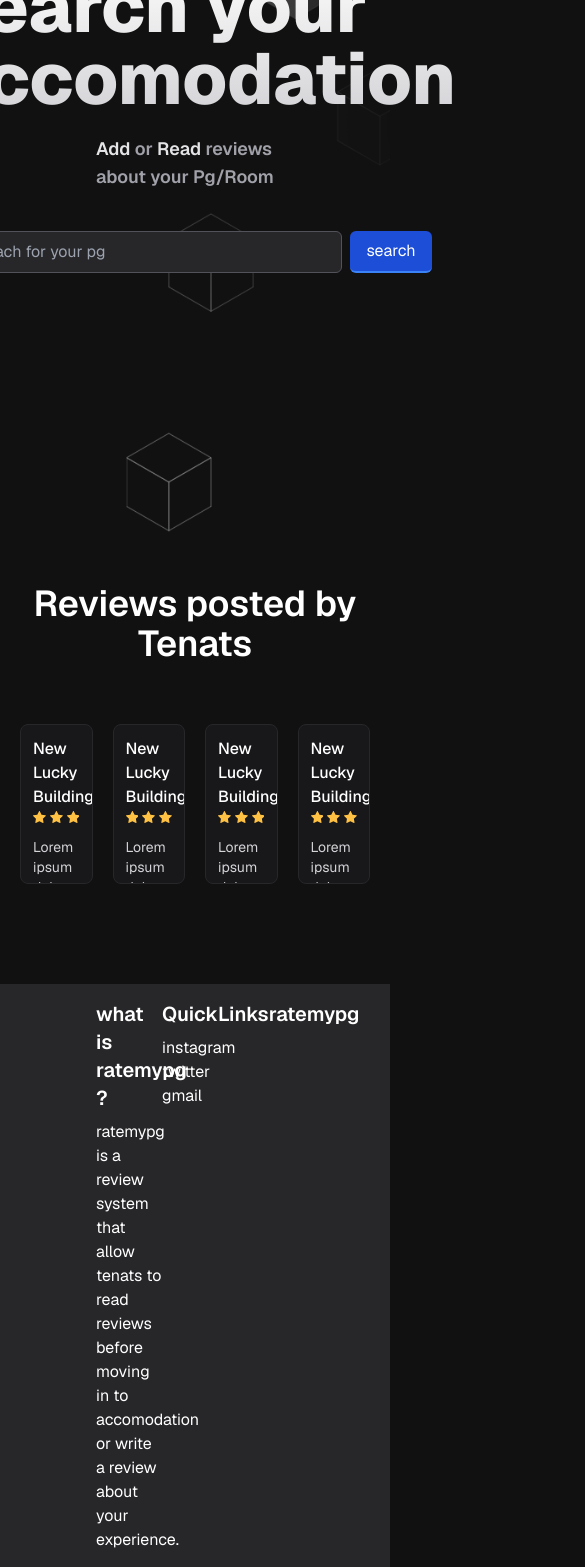
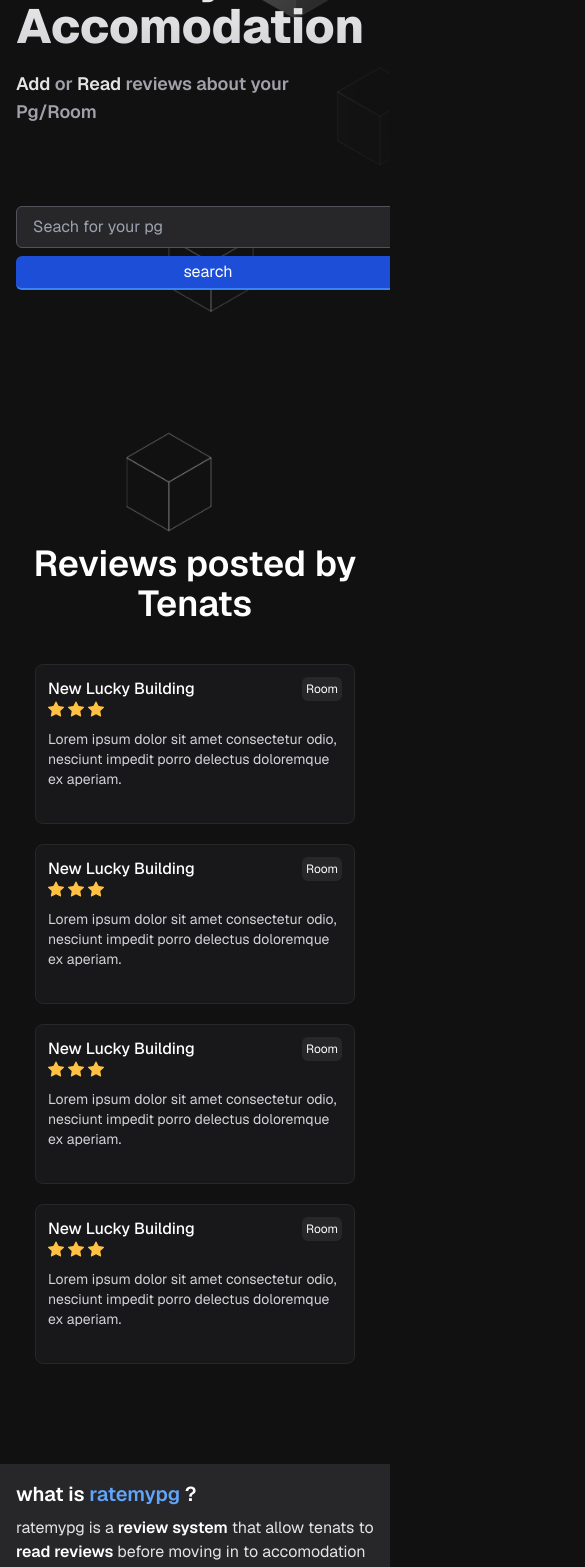
Before and after one commit to walkerthecreator/ratemypg.in, a Next.js app: page / in a window 390 px wide. Shown: the part 300-1867 px from the top of the page, 585 px wide, since content can reach past the window. Built offline with nearby package versions, Linux system fonts and the light colour scheme; a web font is replaced by a local one.

Commit message:
Fixed Hydration Error

```diff
--- a/src/app/about/page.tsx
+++ b/src/app/about/page.tsx
@@ -3,14 +3,14 @@ import ReviewCard from "@/components/ReviewCard";
 
 export default function About(){
     return <div id="about" className="bg-slate-00 text-white min-h-screen overflow-hidden">
-            <div className="w-100 h-100 relative ">
-                <div className="absolute top-32 left-[-5%] rotate-6">
+            <div className="w-100 h-100 relative hidden md:block">
+                <div className="absolute top-32 left-[-8%] rotate-6">
                     <ReviewCard />
                 </div>
-                <div className="absolute top-32 right-[-5%] -rotate-12">
+                <div className="absolute top-32 right-[-10%] -rotate-12">
                     <ReviewCard />
                 </div>
-                <div className="absolute top-[60vh] left-[0%] -rotate-12">
+                <div className="absolute top-[60vh] left-[-10%] -rotate-12">
                     <ReviewCard />
                 </div>
                 <div className="absolute top-[80vh] left-[90%] rotate-6">
@@ -19,12 +19,12 @@ export default function About(){
             </div>
 
 
-        <div className="mt-52 w-3/5 mx-auto text-center">
-            <h1 className="text-center text-6xl font-bold bg-gradient-to-r text-transparent bg-clip-text from-blue-600 via-zinc-50 to-zinc-100 leading-tight">Discover, rate, and share your PG reviews with <span className="text-blue-600 text-6xl bg-zinc-200 rounded-md">RateMyPG.</span> </h1>
-            <p className="text-2xl text-zinc-300 font-semibold mt-2">Where every opinion influences your next phenomenal choice!</p>
+        <div className="mt-52 w-full md:w-3/5 lg:w-[50%] mx-auto text-center">
+            <h1 className="text-5xl md:text-center md:text-6xl lg:text-5xl lg:leading-tight font-bold bg-gradient-to-r text-transparent bg-clip-text from-blue-600 via-zinc-50 to-zinc-100 leading-tight">Discover, rate, and share your PG reviews with <span className="text-blue-600 text-5xl md:text-6xl lg:text-5xl bg-zinc-100 rounded-md">RateMyPG.</span> </h1>
+            {/* <p className="text-2xl text-zinc-200 font-semibold mt-2">Where every opinion influences your next phenomenal choice!</p> */}
         </div>
 
-        <div className="flex w-3/4 mx-auto justify-center gap-5 items-center mt-14">
+`        <div className="flex w-3/4 mx-auto justify-center gap-5 items-center mt-14">
             <button className="text-5xl font-semibold p-1 h-16 w-52 border-orange-100 border-t-2 drop-shadow-md rounded-lg bg-gradient-to-b from-orange-200 to-orange-300 ring-1 ring-orange-300">
                 <span className="bg-gradient-to-b text-transparent from-orange-500 to-orange-700 bg-clip-text">Rooms</span>
                 </button>
@@ -36,7 +36,7 @@ export default function About(){
                 <button className="text-5xl font-semibold p-1 h-16 w-52  border-emerald-100 border-t-2 drop-shadow-md rounded-lg bg-gradient-to-b from-emerald-200 to-emerald-300 ring-1 ring-emerald-300">
                 <span className="bg-gradient-to-b text-transparent from-emerald-500 to-emerald-700 bg-clip-text">Flats</span>
                 </button>
-        </div>
+        </div>`
 
         <div className="w-fit group text-center mx-auto mt-20">
             <button className="w-full text-4xl p-2 px-6 rounded-lg shadow-inner flex items-center animate-bounce">
--- a/src/app/api/pg/write-a-review/route.ts
+++ b/src/app/api/pg/write-a-review/route.ts
@@ -11,6 +11,8 @@ export async function POST(req : NextRequest){
         const body = await req.json()
         const { pros , cons , rating , user , pg , review } = body
 
+        console.log("ratemypg" , pros , cons , rating , user , pg , review)
+
         const newReview = await Review.create({user , rating , pros , cons, pg , review })
         const pgName = await Pg.updateOne({ _id : pg } , { $push : { reviews : newReview._id } })
         const userReviews = await User.updateOne({ _id : user } , { $push : { reviews : newReview._id } })
--- a/src/app/page.tsx
+++ b/src/app/page.tsx
@@ -31,17 +31,19 @@ export default function Home() {
   return (
     <>
       <NavBar></NavBar>
+      <div className="w-screen overflow-hidden">
+
       <main
-        className="flex flex-col justify-center items-center min-h-screen p-24"
+        className="flex flex-col justify-center items-center min-h-screen p-4 md:p-24"
         id="magic">
-        <h1 className="text-7xl font-extrabold text-transparent bg-clip-text bg-gradient-to-b from-zinc-50 to-zinc-300">
+        <h1 className="text-5xl md:text-7xl font-extrabold text-transparent bg-clip-text bg-gradient-to-b from-zinc-50 to-zinc-300">
           Search your Accomodation
         </h1>
-        <p className="mt-5 text-lg font-semibold text-zinc-400 font-satoshi">
+        <p className="text-left md:text-center mt-5 text-lg font-semibold text-zinc-400 font-satoshi">
          <span className="text-zinc-200">Add</span> or <span className="text-zinc-200">Read</span> reviews about your Pg/Room
         </p>
 
-        <div className="w-2/4 flex justify-center mt-10">
+        <div className="w-full max-sm:flex-col max-sm:mt-20 gap-2 justify-start md:w-2/4 flex md:justify-center mt-10">
           <div>
 
             <input
@@ -62,7 +64,7 @@ export default function Home() {
                       <>
                       <Link href={`/pg/${item._id}`} className="p-1 flex gap-2 font-medium items-center my-1 hover:text-blue-500 transition-colors">
                           <span>{item.name}</span>
-                          <svg xmlns="http://www.w3.org/2000/svg" width="20" height="20" viewBox="0 0 24 24" fill="none" stroke="currentColor" stroke-width="2" stroke-linecap="round" stroke-linejoin="round" className="lucide lucide-arrow-up-right"><path d="M7 7h10v10"/><path d="M7 17 17 7"/></svg>                      </Link>
+                          <svg xmlns="http://www.w3.org/2000/svg" width="20" height="20" viewBox="0 0 24 24" fill="none" stroke="currentColor" strokeWidth="2" strokeLinecap="round" stroke-linejoin="round" className="lucide lucide-arrow-up-right"><path d="M7 7h10v10"/><path d="M7 17 17 7"/></svg>                      </Link>
                         <hr className="border-1 border-zinc-600 w-full" />
                       </>
                     );
@@ -72,18 +74,18 @@ export default function Home() {
               </div>
             )}
           </div>
-          <button className="bg-blue-700 hover:border-transparent hover:translate-y-px p-1 px-4 text-white rounded-md border-b-2 border-blue-500 outline-2 ms-2">
+          <button className="bg-blue-700 max-sm:w-96 hover:border-transparent hover:translate-y-px p-1 px-4 text-white rounded-md border-b-2 border-blue-500 outline-2 md:ms-2">
             search
           </button>
         </div>
       </main>
 
-      <section className="py-10">
+      <section className="pb-5 md:py-10">
         <h2 className="text-4xl font-semibold text-center">Reviews posted by Tenats</h2>
       </section>
 
-      <section className="p-5 mb-20" id="testimonial">
-        <div className="flex gap-5">
+      <section className="p-5 mb-20 w-screen" id="testimonial">
+        <div className="flex flex-col items-center justify-center md:flex-row gap-5">
           <ReviewCard></ReviewCard>
           <ReviewCard></ReviewCard>
           <ReviewCard></ReviewCard>
@@ -92,6 +94,7 @@ export default function Home() {
       </section>
 
       <Footer></Footer>
+      </div>
     </>
   );
 }
--- a/src/app/write-a-review/[name]/page.tsx
+++ b/src/app/write-a-review/[name]/page.tsx
@@ -31,7 +31,6 @@ export default function ReviewPage({ params} : props ) {
           router.push(`/api/auth/signin?callbackUrl=/write-a-review/${params.name}`)
       }
   })
-
 
 
   const [formData, setFormData] = useState<formData>({
@@ -107,7 +106,7 @@ export default function ReviewPage({ params} : props ) {
 
   return (
     <div className="mt-20 w-4/5 mx-auto ">
-      <h1 className="text-4xl my-4 text-center">New Lucky Building</h1>
+      <h1 className="text-4xl my-4 text-center">Add a Review</h1>
       <div className="border border-zinc-700 rounded-md p-5 mt-12 flex items-center justify-between">
         <div>
           <h2 className="text-2xl font-semibold">
--- a/src/components/Footer.tsx
+++ b/src/components/Footer.tsx
@@ -1,15 +1,15 @@
 
 
 const Footer = () => {
-    return <div className="bg-zinc-800 text-white w-full m-0 px-24 p-4">
-        <div className="flex justify-around">
+    return <div className="bg-zinc-800 text-white w-full m-0 md:px-24 p-4">
+        <div className="flex max-sm:flex-col justify-around">
 
-            <div className="w-2/6">
-                <h1 className="text-xl mb-2 font-semibold">what is ratemypg ?</h1>
-                <p >ratemypg is a review system that allow tenats to read reviews before moving in to accomodation or write a review about your experience.</p>
+            <div className="w-full md:w-2/6">
+                <h1 className="text-xl mb-2 font-semibold">what is <span className="text-blue-400">ratemypg</span> ?</h1>
+                <p className="text-zinc-200">ratemypg is a <span className="font-semibold text-white">review system</span> that allow tenats to <span className="font-semibold text-white">read reviews</span> before moving in to accomodation or write a review about your experience.</p>
             </div>
 
-            <div className="">
+            <div className="mt-10 md:m-0">
                 <h2 className="text-xl font-semibold mb-2">QuickLinks</h2>
                 <ul>
                     <li>instagram</li>
@@ -18,14 +18,11 @@ const Footer = () => {
                 </ul>
             </div>
 
-            <div>
-                <h2 className="text-xl font-semibold">ratemypg</h2>
-            </div>
 
         </div>
 
 
-            <h1 className="text-[250px] font-satoshi bg-clip-text text-transparent bg-gradient-to-b from-zinc-500 to-zinc-800 text-center font-semibold m-0 ">ratemypg</h1>
+            <h1 className="text-7xl md:text-7xl lg:text-[250px] font-satoshi bg-clip-text text-transparent bg-gradient-to-b from-zinc-500 to-zinc-800 text-center font-semibold m-0 ">ratemypg</h1>
         </div>
 }
 
--- a/src/components/Navbar.tsx
+++ b/src/components/Navbar.tsx
@@ -13,12 +13,12 @@ const NavBar =  (props : Props ) => {
 
 
     return <>
-        <nav className="w-screen fixed top-4 flex">
-            <div className="border border-zinc-700 p-1 px-4 mx-auto w-2/4 flex justify-between rounded-md bg-zinc-900">
+        <nav className="w-screen fixed md:top-4 flex">
+            <div className="border border-zinc-700 p-1 px-4 mx-auto w-full md:w-2/4 flex justify-between rounded-md bg-zinc-900">
                     <Link href='/' className="font-medium cursor-pointer hover:text-blue-400">
                         ratemypg
                     </Link>
-                    <ul className="w-1/4 flex justify-between">
+                    <ul className="w-2/4 md:w-1/4 flex justify-between">
                         <Link href="/pg" className="hover:text-blue-300">Pg</Link>
                         <Link href="/sector"><li >Sector</li></Link>
                         <Link href="/about"><li >About</li></Link>
```
Also changed, not shown: src/app/pg/[id]/page.tsx (+15 -10 lines).
